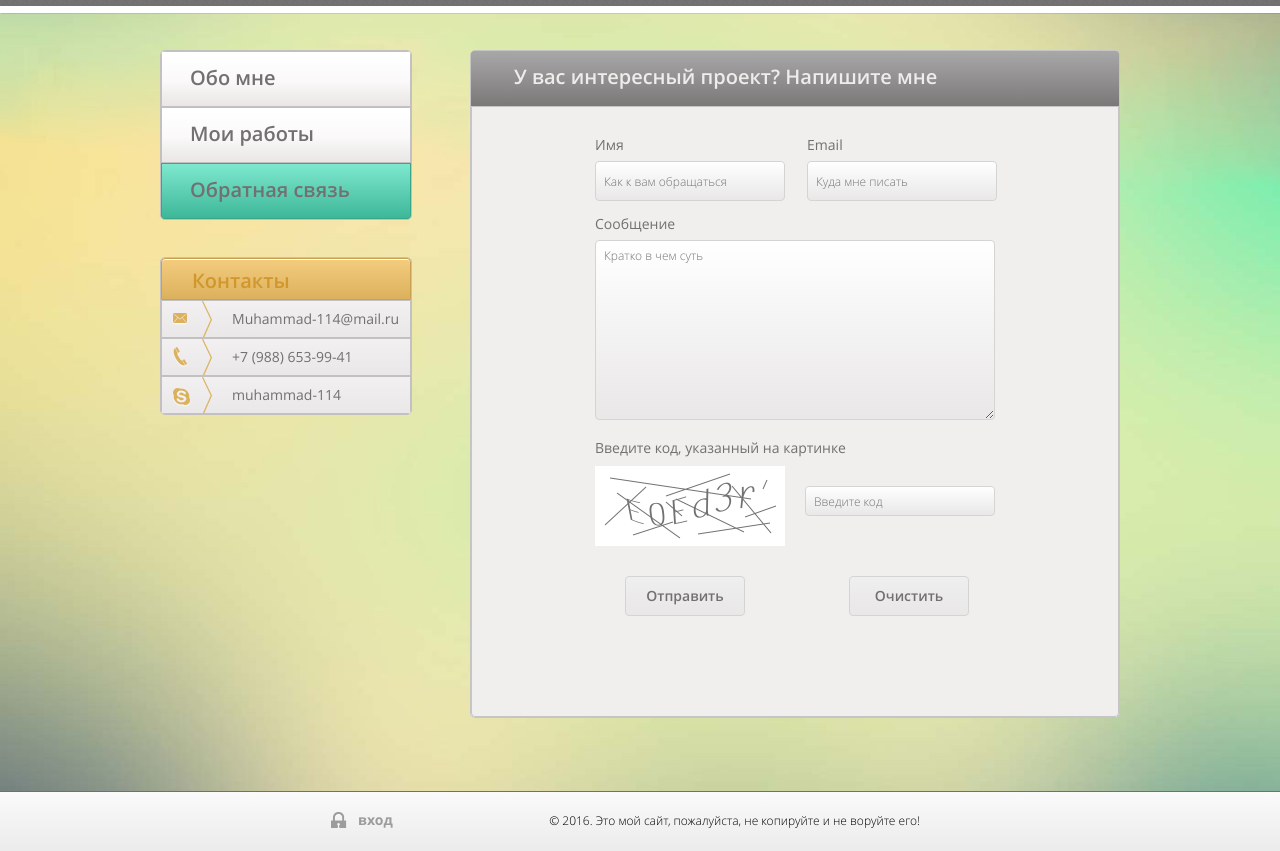
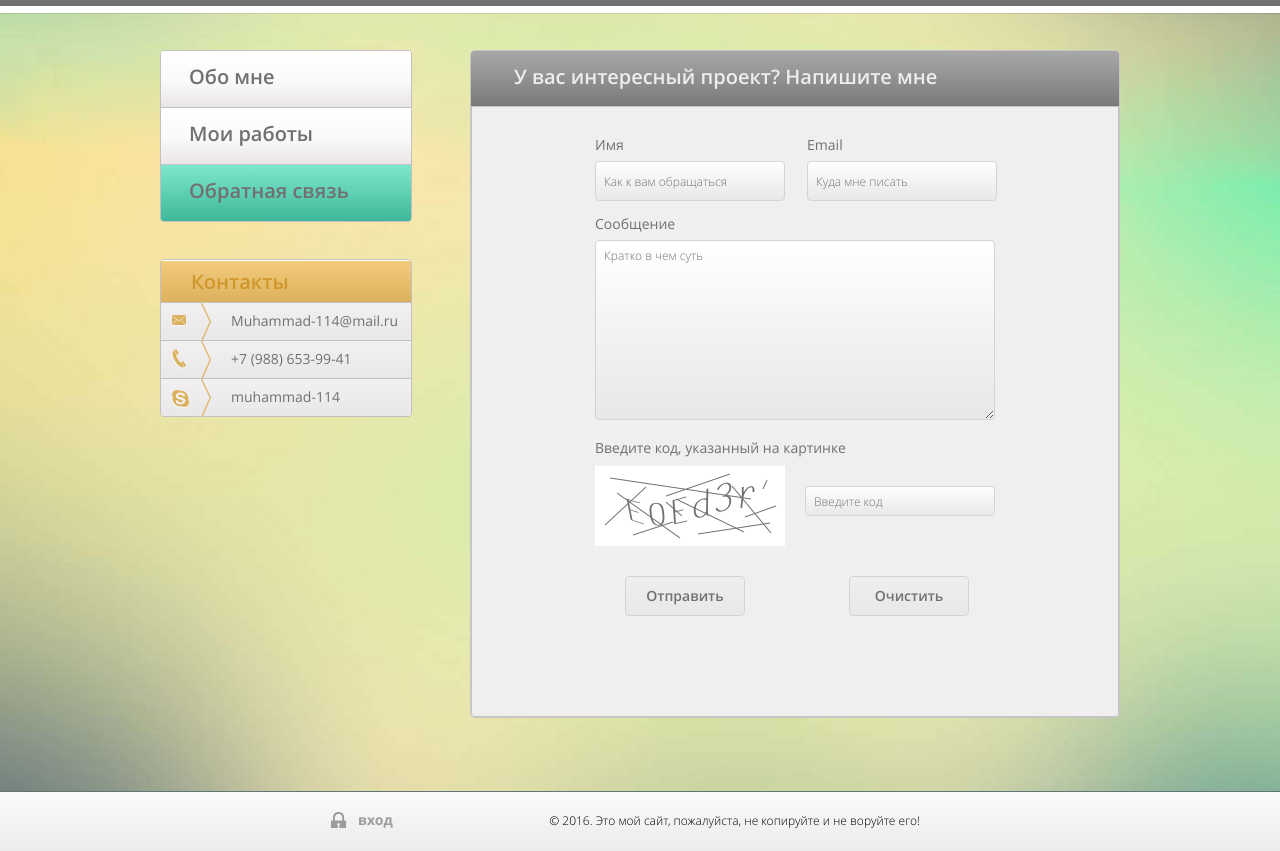
Before and after one commit to Muhammadabumansur/site, a website: page app/feedback.html in a window 1280 px wide. Shown: the part 84-935 px from the top of the page. Drawn offline with nearby package versions, Linux system fonts and the light colour scheme; some packages are replaced by stand-ins of ours; a script that the page names is missing.

Commit message:
After last corrections (maybe)

```diff
--- a/app/css/authorization.css
+++ b/app/css/authorization.css
@@ -5,6 +5,7 @@
 
 
 body {
+	background-color: #F3E9AE;
 	background: url(../pic/Background.jpg);
 	background-size: cover;
 }
--- a/app/css/feedback.css
+++ b/app/css/feedback.css
@@ -149,13 +149,12 @@ li {
 	padding-left: 28px;
 	background-color: #fbf9f9;
 	background-image: linear-gradient(#fff 6%, #fbf9f9, #e9e6e5);
-	border: 1px solid #c2c0c0;
 	font-family: open_sanssemibold, sans-serif;
 	color: #727070;
 	font-size: 20px;
 }
 
-.nav_a:hover {
+.nav_a::hover {
 	background-color: #e3e1e1;
 	background-image: linear-gradient(#e8e7e7 13%, #e3e1e1, #c2c0c0);
 }
@@ -163,17 +162,20 @@ li {
 .nav_a.current {
 	background-color: #7ee8ce;
 	background-image: linear-gradient(#7ee8ce, #3eb799);
-	border: 1px solid #39a68b;
 	cursor: default;
 }
 
+
+.nav_ul>li {
+	border-top: 1px solid #c2c0c0;
+}
+
 .nav_ul>li:first-child {
-	border-radius: 4px 4px 0 0;
-	overflow: hidden;
+	border-top: none;
 }
 
 .contacts, .nav {
-	border-radius: 5px;
+	border-radius: 4px;
 	overflow: hidden;
 	border: 1px solid #c2c0c0;
 }
@@ -183,8 +185,6 @@ li {
 }
 
 .contacts_header {
-	border-radius: 4px 4px 0 0;
-	overflow: hidden;
 	margin-bottom: 0;
 	margin-top: 0;
 	padding-top: 10px;
@@ -196,7 +196,6 @@ li {
 	color: #d0982c;
 	background-color: #f4cc7e;
 	background-image: linear-gradient(#f4cc7e, #dcb15d);
-	border: 1px solid #caa152;
 	box-shadow: inset 0 1px #fff;
 }
 
@@ -215,7 +214,7 @@ li {
 	text-decoration: none;
 	padding: 10px 0 0 70px;
 	background-image: url();
-	border: 1px solid #c2c0c0;
+	border-top: 1px solid #c2c0c0;
 	font-family: open_sansregular, sans-serif;
 	color: #727070;
 	font-size: 14px;
@@ -285,6 +284,12 @@ li {
 	margin-bottom: 37px;
 }
 
+input[type="text"], textarea {
+	color: #000;
+	outline: none;
+}
+
+
 .feedback {
 	background-color: #f0efee;
 	border-radius:0 0 4px 4px;
@@ -316,7 +321,6 @@ li {
 .name, .e-mail {
 	font-family: open_sanslight, sans-serif;
 	font-size: 12px;
-	color: #c7c6c6;
 	margin-top: 8px;
 	padding-left: 8px;
 	width: 190px;
@@ -339,7 +343,6 @@ li {
 .message {
 	font-family: open_sanslight, sans-serif;
 	font-size: 12px;
-	color: #c7c6c6;
 	margin-top: 8px;
 	padding-left: 8px;
 	padding-top: 8px;
@@ -366,7 +369,6 @@ li {
 	margin-top: 30px;
 	font-family: open_sanslight, sans-serif;
 	font-size: 12px;
-	color: #c7c6c6;
 	padding-left: 8px;
 	width: 190px;
 	height: 30px;
--- a/app/css/main.css
+++ b/app/css/main.css
@@ -149,7 +149,6 @@ li {
 	padding-left: 28px;
 	background-color: #fbf9f9;
 	background-image: linear-gradient(#fff 6%, #fbf9f9, #e9e6e5);
-	border: 1px solid #c2c0c0;
 	font-family: open_sanssemibold, sans-serif;
 	color: #727070;
 	font-size: 20px;
@@ -163,17 +162,20 @@ li {
 .nav_a.current {
 	background-color: #7ee8ce;
 	background-image: linear-gradient(#7ee8ce, #3eb799);
-	border: 1px solid #39a68b;
 	cursor: default;
 }
 
+
+.nav_ul>li {
+	border-top: 1px solid #c2c0c0;
+}
+
 .nav_ul>li:first-child {
-	border-radius: 4px 4px 0 0;
-	overflow: hidden;
+	border-top: none;
 }
 
 .contacts, .nav {
-	border-radius: 5px;
+	border-radius: 4px;
 	overflow: hidden;
 	border: 1px solid #c2c0c0;
 }
@@ -183,8 +185,6 @@ li {
 }
 
 .contacts_header {
-	border-radius: 4px 4px 0 0;
-	overflow: hidden;
 	margin-bottom: 0;
 	margin-top: 0;
 	padding-top: 10px;
@@ -196,7 +196,6 @@ li {
 	color: #d0982c;
 	background-color: #f4cc7e;
 	background-image: linear-gradient(#f4cc7e, #dcb15d);
-	border: 1px solid #caa152;
 	box-shadow: inset 0 1px #fff;
 }
 
@@ -215,7 +214,7 @@ li {
 	text-decoration: none;
 	padding: 10px 0 0 70px;
 	background-image: url();
-	border: 1px solid #c2c0c0;
+	border-top: 1px solid #c2c0c0;
 	font-family: open_sansregular, sans-serif;
 	color: #727070;
 	font-size: 14px;
--- a/app/css/myworks.css
+++ b/app/css/myworks.css
@@ -2,7 +2,6 @@
 * {
 	box-sizing: border-box;
 }
-
 
 body {
 	background: url(../pic/Background.jpg);
@@ -149,13 +148,12 @@ li {
 	padding-left: 28px;
 	background-color: #fbf9f9;
 	background-image: linear-gradient(#fff 6%, #fbf9f9, #e9e6e5);
-	border: 1px solid #c2c0c0;
 	font-family: open_sanssemibold, sans-serif;
 	color: #727070;
 	font-size: 20px;
 }
 
-.nav_a:hover {
+.nav_a::hover {
 	background-color: #e3e1e1;
 	background-image: linear-gradient(#e8e7e7 13%, #e3e1e1, #c2c0c0);
 }
@@ -163,17 +161,20 @@ li {
 .nav_a.current {
 	background-color: #7ee8ce;
 	background-image: linear-gradient(#7ee8ce, #3eb799);
-	border: 1px solid #39a68b;
 	cursor: default;
 }
 
+
+.nav_ul>li {
+	border-top: 1px solid #c2c0c0;
+}
+
 .nav_ul>li:first-child {
-	border-radius: 4px 4px 0 0;
-	overflow: hidden;
+	border-top: none;
 }
 
 .contacts, .nav {
-	border-radius: 5px;
+	border-radius: 4px;
 	overflow: hidden;
 	border: 1px solid #c2c0c0;
 }
@@ -183,8 +184,6 @@ li {
 }
 
 .contacts_header {
-	border-radius: 4px 4px 0 0;
-	overflow: hidden;
 	margin-bottom: 0;
 	margin-top: 0;
 	padding-top: 10px;
@@ -196,7 +195,6 @@ li {
 	color: #d0982c;
 	background-color: #f4cc7e;
 	background-image: linear-gradient(#f4cc7e, #dcb15d);
-	border: 1px solid #caa152;
 	box-shadow: inset 0 1px #fff;
 }
 
@@ -215,7 +213,7 @@ li {
 	text-decoration: none;
 	padding: 10px 0 0 70px;
 	background-image: url();
-	border: 1px solid #c2c0c0;
+	border-top: 1px solid #c2c0c0;
 	font-family: open_sansregular, sans-serif;
 	color: #727070;
 	font-size: 14px;
```
